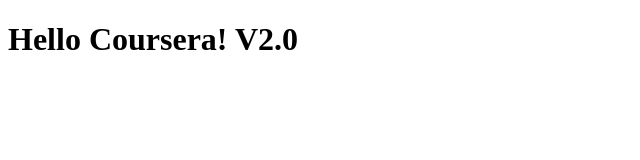
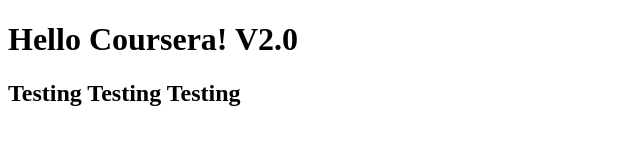
Before and after one commit to schematics39/CourseraTestDL, a plain HTML site: page site/index.html in a window 1280 px wide. Shown: the whole page, without its empty margins (0-640 px from the left). Drawn offline with Linux system fonts and the light colour scheme.

Commit message:
Addition

```diff
--- a/site/index.html
+++ b/site/index.html
@@ -5,5 +5,6 @@
 </head>
 <body>
 <h1> Hello Coursera! V2.0</h1>
+<h2> Testing Testing Testing</h2>
 </body>
 </html>
```
